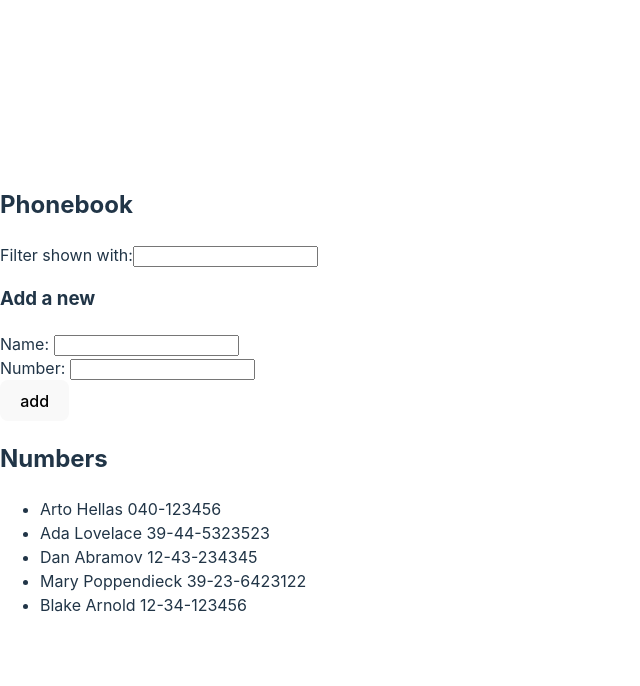
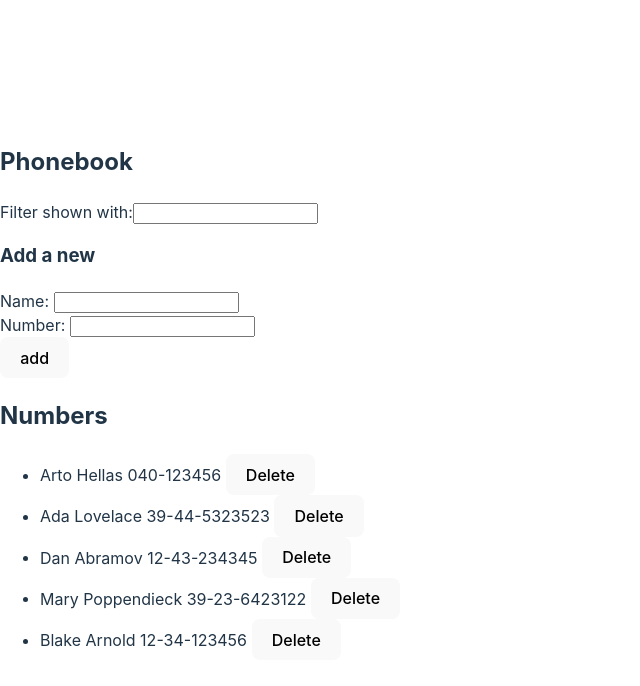
Before and after one commit to arnoldblake/reimagined-barnacle, a React (Vite) app in the folder part2/phonebook/: page / in a window 1280 px wide. Shown: the top 686 px of the page, without its empty margins (0-640 px from the left). Built offline with nearby package versions, Linux system fonts and the light colour scheme; data requests are answered from the project's data file.

Commit message:
Exercise 2.14

```diff
--- a/part2/phonebook/src/App.jsx
+++ b/part2/phonebook/src/App.jsx
@@ -1,6 +1,6 @@
 import { useState, useEffect } from 'react'
-import axios from 'axios'
 import personsService from './services/Persons'
+import DeleteButton from './components/DeleteButton'
 
 const Filter = ({value, onChange}) => {
   return (
@@ -31,17 +31,17 @@ const Form = ({onSubmit, newName, newNumber, newNameChanged, newNumberChanged})
   )
 }
 
-const Persons = ({personsToShow}) => {
+const Persons = ({personsToShow, onDeleteClicked}) => {
   return (
     <ul>
-      {personsToShow.map((person, i) => <Person key={i} name={person.name} number={person.number}/>)}
+      {personsToShow.map((person) => <Person key={person.id} name={person.name} number={person.number} id={person.id} onDeleteClicked={onDeleteClicked}/>)}
     </ul>
   )
 }
 
-const Person = ({name, number}) => {
+const Person = ({name, number, id, onDeleteClicked}) => {
   return (
-    <li>{name} {number}</li>
+    <li>{name} {number} <DeleteButton onClick={() => onDeleteClicked(name, id)}/></li>
   )
 }
 
@@ -93,6 +93,16 @@ const App = () => {
 
   const personsToShow = filter ? persons.filter((person) => person.name.toLowerCase().includes(filter)) : persons
 
+  const onDeleteClicked = (name, id) => {
+    if (confirm(`Do you wish to delete ${name}?`)) {
+      personsService.deletePerson(id)
+        .then(response => {
+          setPersons(persons.filter(p => p.id != id))
+        })
+    }
+  }
+
+
   return (
     <div>
       <h2>Phonebook</h2>
@@ -100,7 +110,7 @@ const App = () => {
       <h3>Add a new</h3>
       <Form onSubmit={addPerson} newName={newName} newNumber={newNumber} newNameChanged={newNameChanged} newNumberChanged={newNumberChanged}/>
       <h2>Numbers</h2>
-      <Persons personsToShow={personsToShow}/>
+      <Persons personsToShow={personsToShow} onDeleteClicked={onDeleteClicked}/>
     </div>
   )
 }
--- /dev/null
+++ b/part2/phonebook/src/components/DeleteButton.jsx
@@ -0,0 +1,7 @@
+const DeleteButton = ({onClick}) => {
+    return (
+        <button onClick={onClick}>Delete</button>
+    )
+}
+
+export default DeleteButton
--- a/part2/phonebook/src/services/Persons.js
+++ b/part2/phonebook/src/services/Persons.js
@@ -11,4 +11,9 @@ const create = newObject => {
     return request.then(response => response.data)
 }
 
-export default { getAll, create }
+const deletePerson = id => {
+    const request = axios.delete(`${baseUrl}/${id}`)
+    return request.then(response => response.data)
+}
+
+export default { getAll, create, deletePerson }
```
